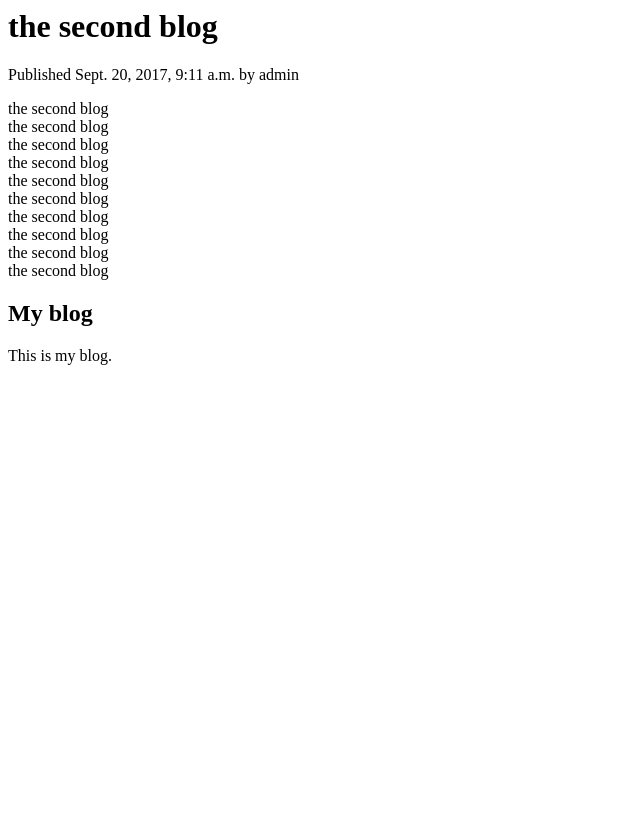
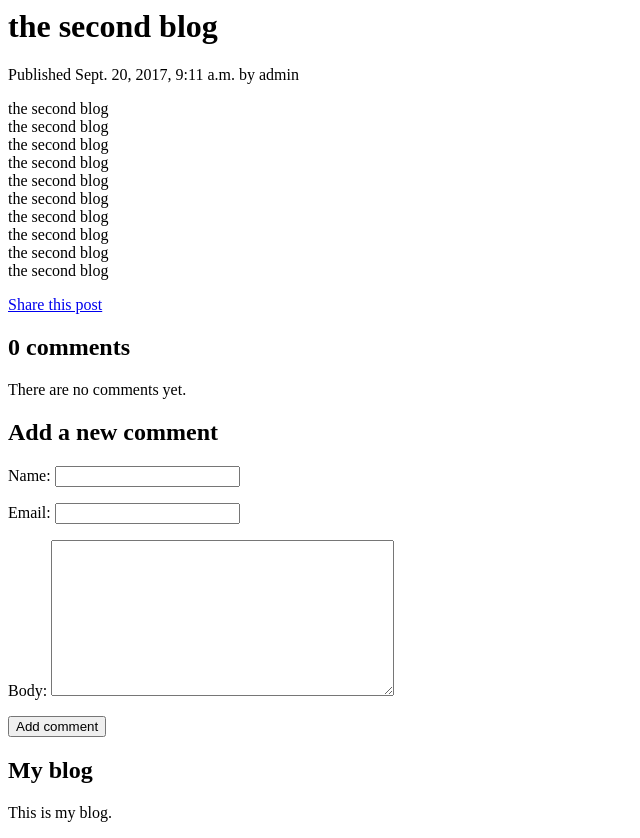
Before and after one commit to dollarzhaole/DjangoByExample, a Django app: a page that uses templates/blog/post/detail.html in a window 1280 px wide. Shown: the whole page, without its empty margins (0-640 px from the left). Before the commit the page ends 365 px from the top, so only its background shows below. Run offline with Django 3.2, Linux system fonts and the light colour scheme; data comes from the database, SQL or seed files in the repository; both versions use the stored data as it was after the commit.

Commit message:
learned how to add comments to a blog one to many db tables, how the Post Model get the comments, from Comment's post=ForignKey?

```diff
--- /dev/null
+++ b/blog/forms.py
@@ -0,0 +1,16 @@
+from django import forms
+from .models import Comment
+
+
+class EmailPostForm(forms.Form):
+    name = forms.CharField(max_length=25)
+    email = forms.EmailField()
+    to = forms.EmailField()
+    comments = forms.CharField(required=False,
+                               widget=forms.Textarea)
+
+
+class CommentForm(forms.ModelForm):
+    class Meta:
+        model = Comment
+        fields = ('name', 'email', 'body')
--- a/blog/models.py
+++ b/blog/models.py
@@ -43,3 +43,19 @@ class Post(models.Model):
                               self.publish.strftime('%m'),
                               self.publish.strftime('%d'),
                               self.slug])
+
+
+class Comment(models.Model):
+    post = models.ForeignKey(Post, related_name='comments')
+    name = models.CharField(max_length=80)
+    email = models.EmailField()
+    body = models.TextField()
+    created = models.DateTimeField(auto_now_add=True)
+    updated = models.DateTimeField(auto_now=True)
+    active = models.BooleanField(default=True)
+
+    class Meta:
+        ordering = ('created',)
+
+    def __str__(self):
+        return 'Comment by {} on {}'.format(self.name, self.post)
--- a/blog/urls.py
+++ b/blog/urls.py
@@ -2,7 +2,9 @@ from django.conf.urls import url
 from . import views
 
 urlpatterns = [
-    url(r'^$', views.post_list, name='post_list'),
+    # url(r'^$', views.post_list, name='post_list'),
+    url(r'^$', views.PostListView.as_view(), name='post_list'),
+    url(r'^(?P<post_id>\d+)/share/$', views.post_share, name='post_share'),
     url(r'^(?P<year>\d{4})/(?P<month>\d{2})/(?P<day>\d{2})/(?P<post>[-\w]+)/$',
         views.post_detail,
         name='post_detail'),
--- a/blog/views.py
+++ b/blog/views.py
@@ -1,13 +1,21 @@
 from django.shortcuts import render, get_object_or_404
 from .models import Post
 from django.core.paginator import Paginator, EmptyPage, PageNotAnInteger
-# Create your views here.
+from django.views.generic import ListView
+from .forms import EmailPostForm, CommentForm
+from django.core.mail import send_mail
+
+
+class PostListView(ListView):
+    queryset = Post.published.all()
+    context_object_name = 'posts'
+    paginate_by = 3
+    template_name = 'blog/post/list.html'
 
 
 def post_list(request):
-    posts = Post.published.all()
-    paginator = Paginator(object_list=3,
-                          per_page=3)
+    object_list = Post.published.all()
+    paginator = Paginator(object_list, 3)
     page = request.GET.get('page')
     try:
         posts = paginator.page(page)
@@ -17,7 +25,8 @@ def post_list(request):
         posts = paginator.page(paginator.num_pages)
     return render(request,
                   'blog/post/list.html',
-                  {'posts': posts})
+                  {'posts': posts,
+                   'page': page})
 
 
 def post_detail(request, year, month, day, post):
@@ -26,6 +35,48 @@ def post_detail(request, year, month, day, post):
                              publish__year=year,
                              publish__month=month,
                              publish__day=day)
+    comments = post.comments.filter(active=True)
+    new_comment = None
+
+    if request.method == 'POST':
+        comment_form = CommentForm(data=request.POST)
+        if comment_form.is_valid():
+            new_comment = comment_form.save(commit=False)
+            new_comment.post = post
+            new_comment.save()
+    else:
+        comment_form = CommentForm()
+
     return render(request,
                   'blog/post/detail.html',
-                  {'post': post})
+                  {'post': post,
+                   'comments': comments,
+                   'new_comment': new_comment,
+                   'comment_form': comment_form})
+
+
+def post_share(request, post_id):
+    post = get_object_or_404(Post, id=post_id, status='published')
+
+    if request.method == 'POST':
+        form = EmailPostForm(request.POST)
+        if form.is_valid():
+            cd = form.cleaned_data
+
+            post_url = request.build_absolute_uri(
+                post.get_absolute_url()
+            )
+            subject = '{}({}) recommends you reading "{}"'.format(cd['name'],
+                                                                  cd['email'],
+                                                                  post.title)
+            msg = 'Read "{}" at {}\n\n{}\'s comments: {}'.format(post.title,
+                                                                 post_url,
+                                                                 cd['name'],
+                                                                 cd['comments'])
+            send_mail(subject, msg, 'admin@blog.com', cd['to'])
+            sent = True
+    else:
+        form = EmailPostForm()
+
+    return render(request, 'blog/post/share.html',
+                  {'post': post, 'form': form})
--- a/mysite/settings.py
+++ b/mysite/settings.py
@@ -120,3 +120,9 @@ USE_TZ = True
 # https://docs.djangoproject.com/en/1.11/howto/static-files/
 
 STATIC_URL = '/static/'
+
+EMAIL_HOST = 'smtp.163.com'
+EMAIL_PORT = 25
+EMAIL_HOST_USER = 'dollar625@163.com'
+EMAIL_HOST_PASSWORD = '#123939#'
+EMAIL_USE_TLS = True
--- a/templates/blog/post/detail.html
+++ b/templates/blog/post/detail.html
@@ -6,4 +6,40 @@
         Published {{ post.publish }} by {{ post.author }}
     </p>
     {{ post.body|linebreaks }}
+    <p>
+        <a href="{% url "blog:post_share" post.id %}">
+            Share this post
+        </a>
+    </p>
+
+    {% with comments.count as total_comments %}
+        <h2>
+            {{ total_comments }} comment{{ total_comments|pluralize }}
+        </h2>
+    {% endwith %}
+
+    {% for comment in comments %}
+        <div class="comment">
+            <p class="info">
+                Comment {{ forloop.counter }} by {{ comment.name }}
+                {{ comment.created }}
+            </p>
+            {{ comment.body|linebreaks }}
+        </div>
+        {% empty %}
+        <p>There are no comments yet.</p>
+    {% endfor %}
+
+    {% if new_comment %}
+        <h2>Your comment has been added</h2>
+    {% else %}
+        <h2>Add a new comment</h2>
+        <form action="." method="post">
+            {{ comment_form.as_p }}
+            {% csrf_token %}
+            <p>
+                <input type="submit" value="Add comment"/>
+            </p>
+        </form>
+    {% endif %}
 {% endblock %}
--- a/templates/blog/post/list.html
+++ b/templates/blog/post/list.html
@@ -13,5 +13,5 @@
         </p>
         {{ post.body|truncatewords:30|linebreaks }}
     {% endfor %}
-    {%  include "pagination.html" with page=posts %}
+    {% include "blog/post/pagination.html" with page=page_obj %}
 {% endblock %}
--- a/templates/blog/post/pagination.html
+++ b/templates/blog/post/pagination.html
@@ -1,13 +1,13 @@
 <div class="paginatoion">
     <span class="step-links">
         {% if page.has_previous %}
-            <a href="?page={{ page.previout_page_number }}">Previous</a>
+            <a href="?page={{ page.previous_page_number }}">Previous</a>
         {% endif %}
         <span class="current">
-            Page {{ page.number }} of {{ page.paginaor.num_pages }}.
+            Page {{ page.number }} of {{ page.paginator.num_pages }}.
         </span>
         {% if page.has_next %}
-            <a href=""?page="{{ page.next_page_number }}">Next</a>
+            <a href="?page={{ page.next_page_number }}">Next</a>
         {% endif %}
     </span>
 </div>
```
Also changed, not shown: blog/admin.py (+9 -1 lines), templates/bash.html (added, +10 -0 lines), templates/blog/pagination.html (added, +10 -0 lines), templates/blog/post/share.html (added, +18 -0 lines), templates/post/detail.html (added, +10 -0 lines), templates/post/list.html (added, +10 -0 lines), blog/migrations/0002_comment.py (added), db.sqlite3.
